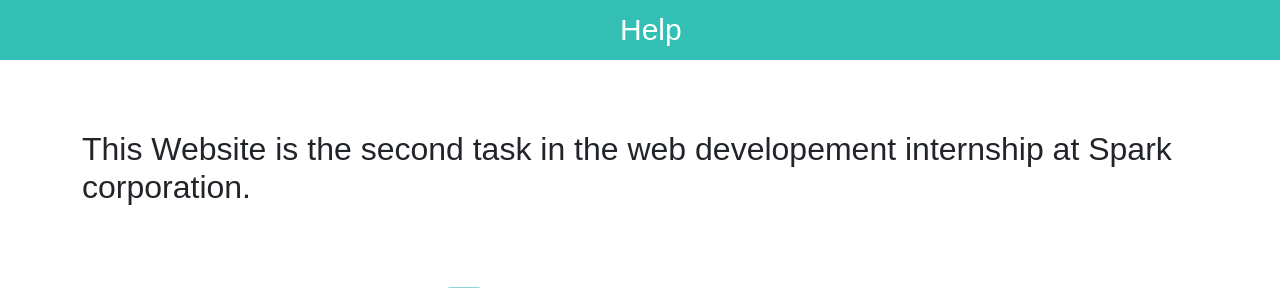
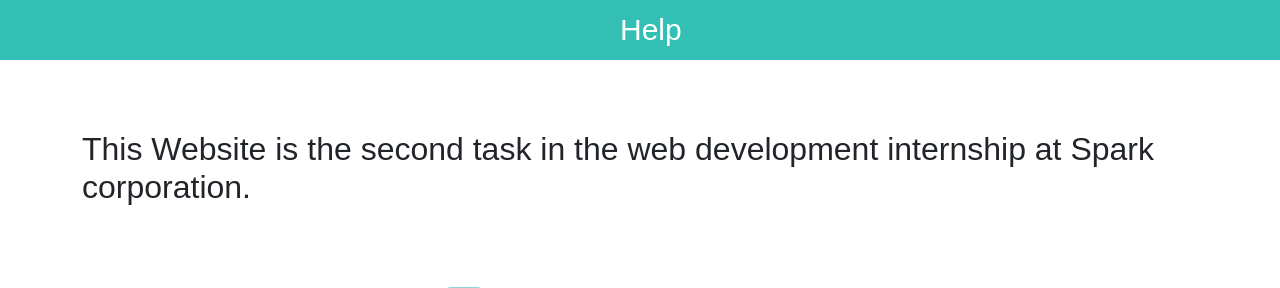
Before and after one commit to MohamedAhmed412000/Marketplace, a Django app: page /help in a window 1280 px wide. Shown: the top 288 px of the page. Run offline with Django 4.2, Linux system fonts and the light colour scheme.

Commit message:
Update help.html

```diff
--- a/marketplace/templates/marketplace/help.html
+++ b/marketplace/templates/marketplace/help.html
@@ -37,7 +37,7 @@
         <div class="row">
             <h2>
                 <i class="fa-solid fa-circle-exclamation"></i>
-                This Website is the second task in the web developement internship at Spark corporation.
+                This Website is the second task in the web development internship at Spark corporation.
             </h2>
         </div>
         <br><br><br>
```
